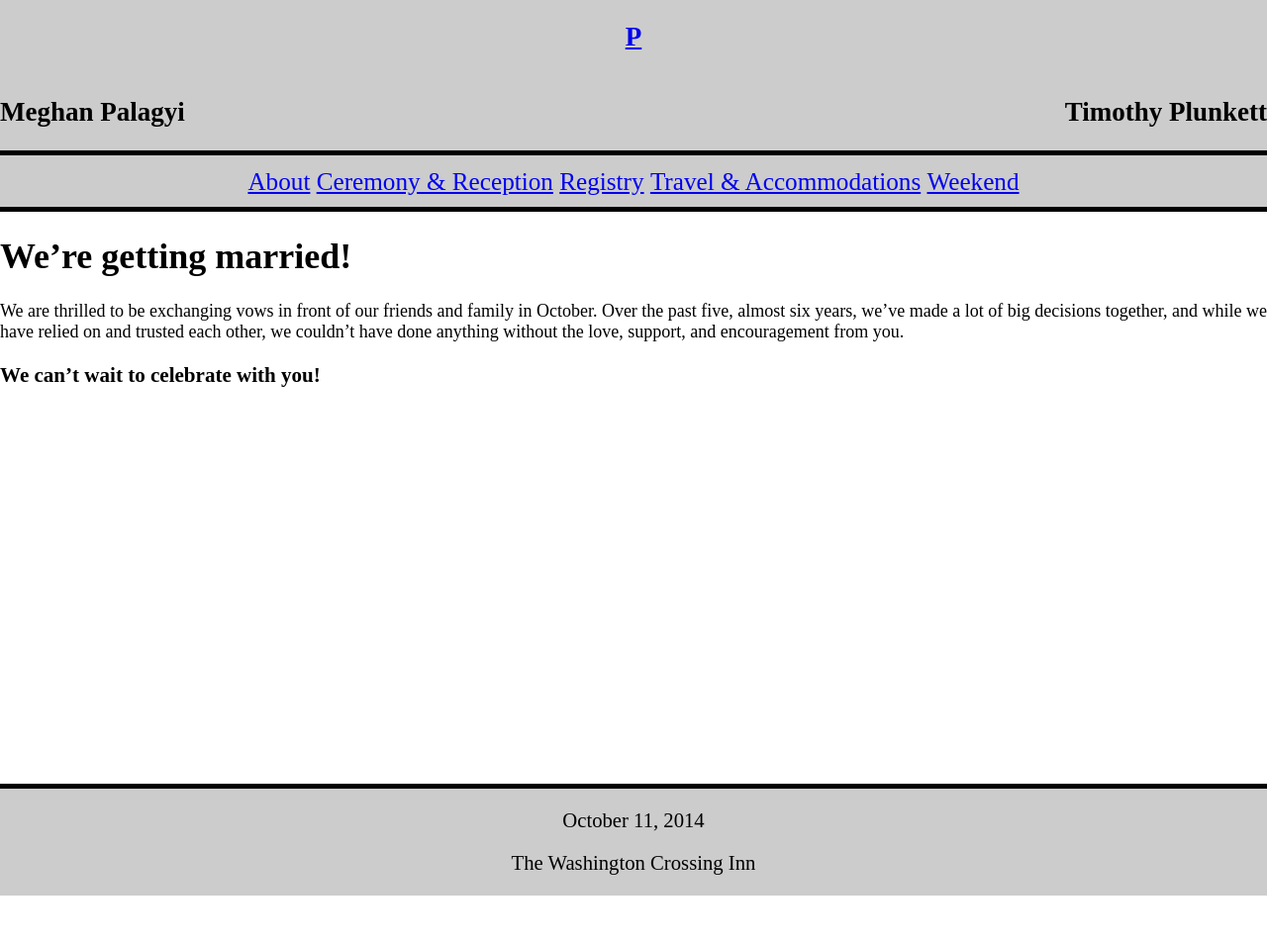
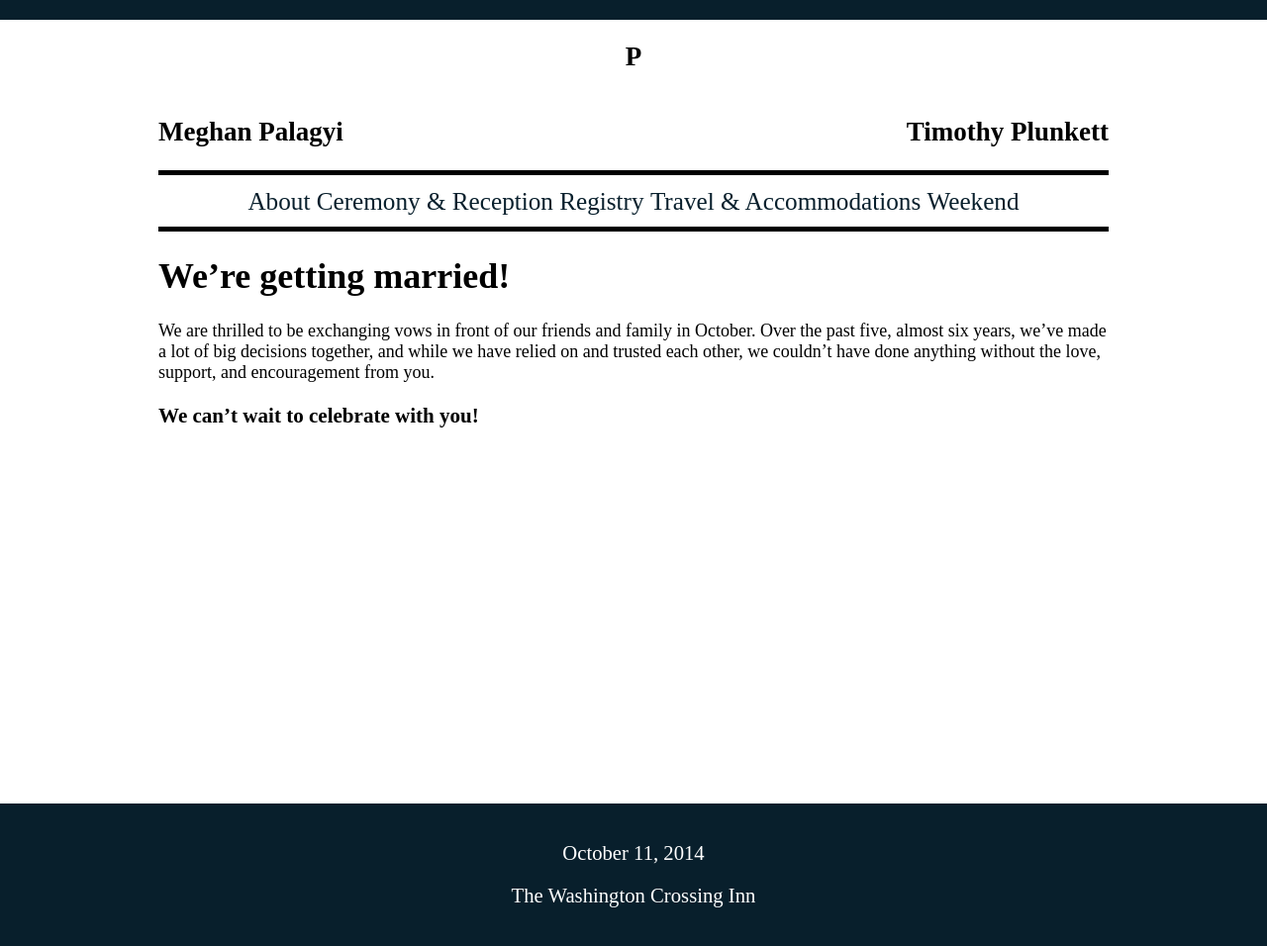
Before and after one commit to timplunkett/meghanandtim.us, a Jekyll site: the page built from index.md, in a window 1280 px wide. Shown: the whole page at 99% size. Built offline with Jekyll 4.4.1, drawn with Linux system fonts in a browser that asks for light colours; before the commit the page ends 905 px from its top, so only the background shows below that.

Commit message:
Some styling.

```diff
--- a/_layouts/default.html
+++ b/_layouts/default.html
@@ -10,7 +10,7 @@
 <div id="root">
 <header role="banner">
   <section class="name">
-    <h1 class="p"><a href="/">P</a></h1>
+    <h1 class="p">P</h1>
     <h2 class="meghan">Meghan Palagyi</h2>
     <h2 class="tim">Timothy Plunkett</h2>
   </section>
--- a/stylesheets/screen.css
+++ b/stylesheets/screen.css
@@ -19,13 +19,28 @@ html, body {
   height: 6em;
 }
 
+a {
+  color: #081f2c;
+  text-decoration: none;
+}
+a:hover {
+  border-bottom: 1px solid #081f2c;
+}
+
 body {
+  border-top: #081f2c 20px solid;
   margin: 0;
   font-size: 18px;
 }
 
+header,
+main {
+  margin: 0 auto;
+  max-width: 60rem;
+}
+
 header {
-  background: #cccccc;
+  background: white;
   text-align: center;
 }
 header .name {
@@ -70,8 +85,9 @@ nav[role="navigation"] ul li {
 }
 
 footer {
-  background: #cccccc;
-  border-top: 0.333em solid black;
+  background: #081f2c;
+  color: white;
+  padding: 1em 0;
   text-align: center;
 }
 footer .contact {
```
Also changed, not shown: _sass/screen.sass (+24 -4 lines).
